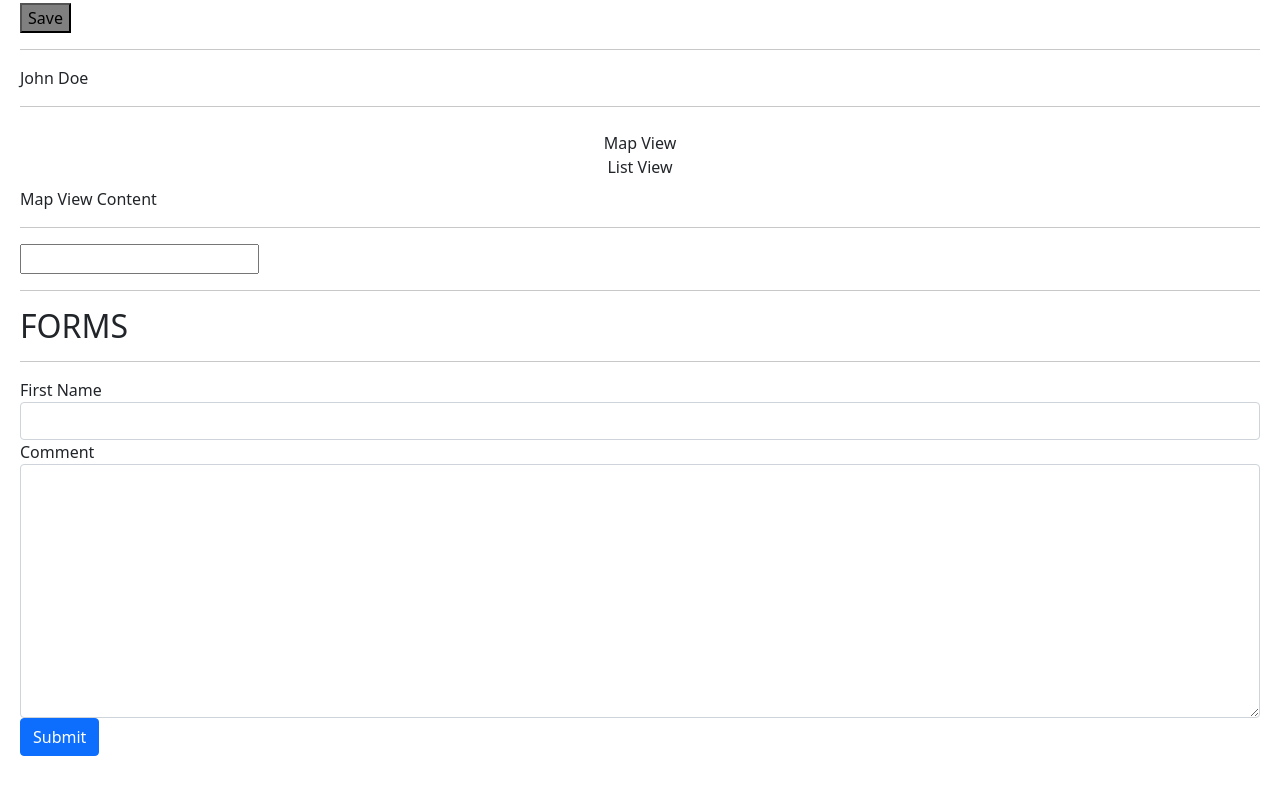
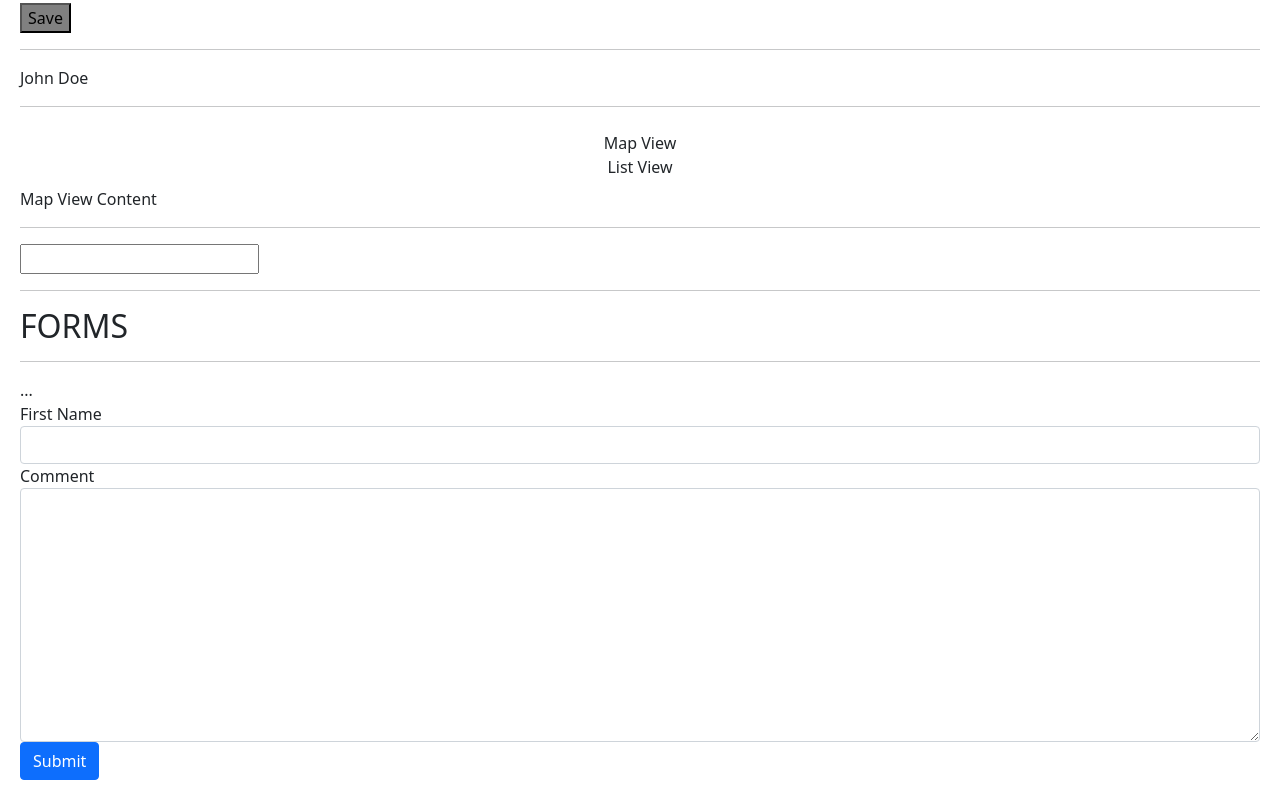
Before and after one commit to holhar/getting2know-angular, an Angular app: page / in a window 1280 px wide. Shown: the part 1349-2149 px from the top of the page. Before the commit the page ends 2125 px from the top, so only its background shows below. Built offline with nearby package versions, Linux system fonts and the light colour scheme.

Commit message:
Applying ngModelGroup

```diff
--- a/src/app/contact-form/contact-form.component.html
+++ b/src/app/contact-form/contact-form.component.html
@@ -1,4 +1,6 @@
 <form #f="ngForm" (ngSubmit)="submit(f)">
+    <div ngModelGroup="contact" #contact="ngModelGroup">
+        <div *ngIf="!contact.valid">...</div>
         <div class="form-group">
             <label for="firstName">First Name</label>
             <input
@@ -29,6 +31,7 @@
                 </div>
             </div>
         </div>
+    </div>
     <div class="form-group">
         <label for="comment">Comment</label>
         <textarea
```
Lines whose indentation alone changed are shown as unchanged.
